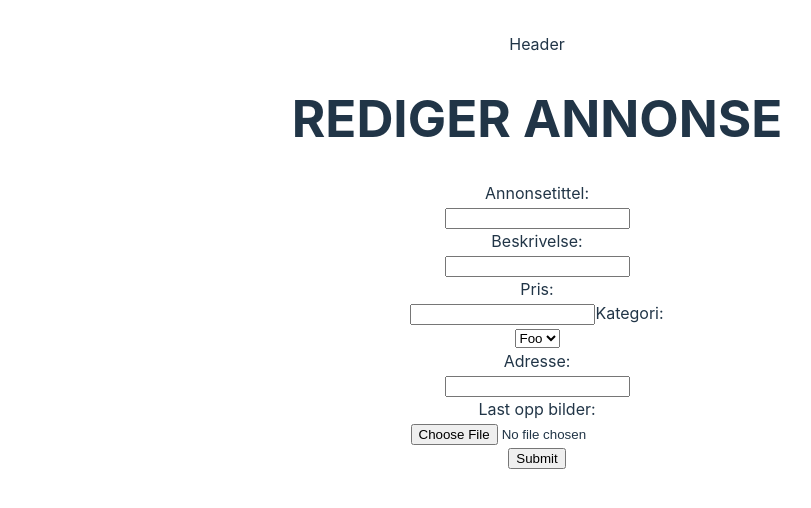
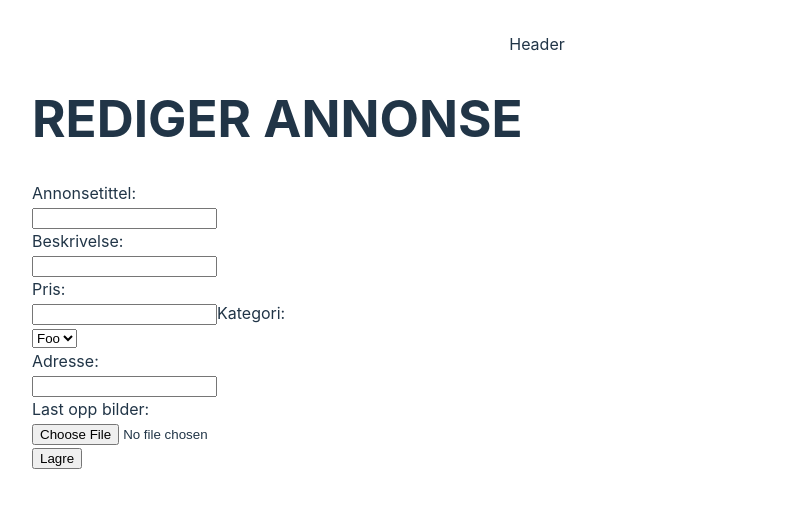
Before and after one commit to jakobkg/IDATT2105-fullstack-frontend, a Vue app: page / in a window 1280 px wide. Shown: the top 508 px of the page, without its empty margins (103-914 px from the left). Built offline with nearby package versions, Linux system fonts and the light colour scheme.

Commit message:
endret fieldtyper

```diff
--- a/src/components/Item.vue
+++ b/src/components/Item.vue
@@ -1,4 +1,5 @@
 <template>
+  <div id = wrapper>
     <h1>REDIGER ANNONSE</h1>
     <form>
       <label for="title">Annonsetittel:</label><br>
@@ -24,8 +25,11 @@
       <label for="images">Last opp bilder:</label><br>
       <input type="file" id="images" name="images" accept="image/jpeg, image/png, image/jpg"><br>
       <output></output>
-    <input type="submit" value="Submit">
+      <input type="submit" value="Lagre">
     </form>
+
+  </div>
+
 </template>
 
 <script>
@@ -55,5 +59,8 @@ export default {
 </script>
 
 <style scoped>
+#wrapper {
 
+  text-align: left;
+}
 </style>
```
Lines whose indentation alone changed are shown as unchanged.
